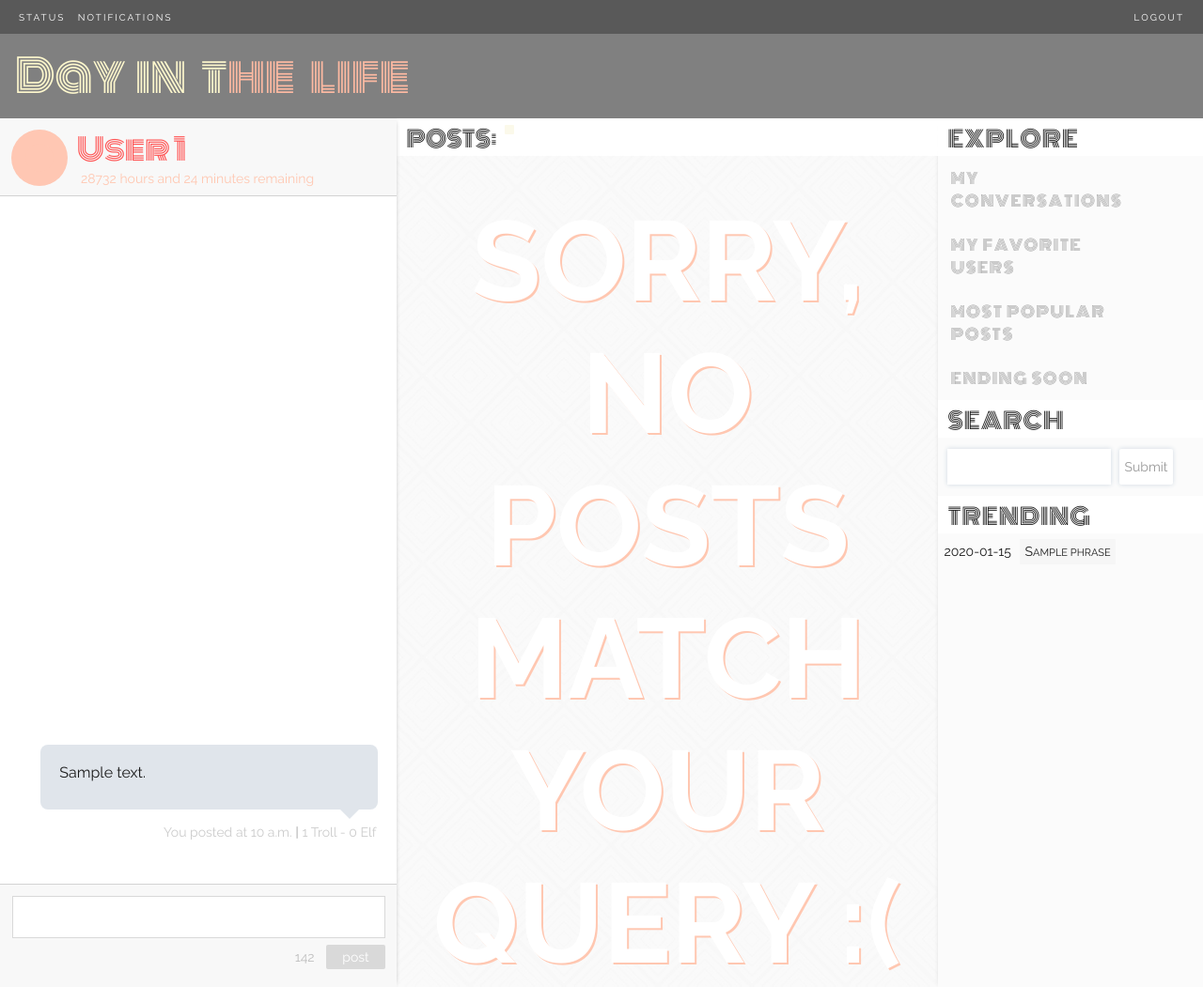
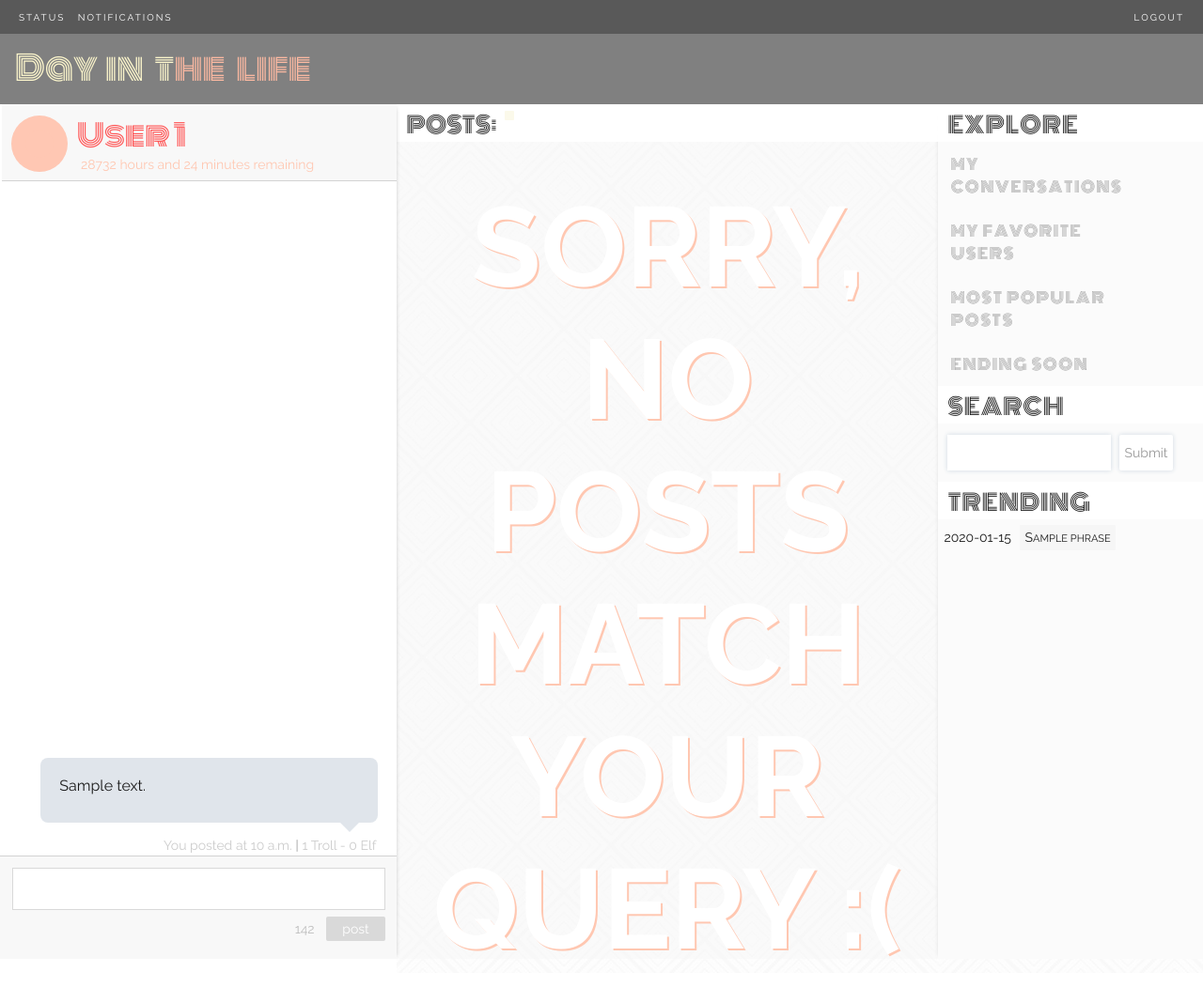
Before and after one commit to philtuskha/ditl, a Django app: template blog/templates/blog/home.html in a window 1280 px wide. Shown: the whole page at 94% size. After the commit the page ends 1019 px from the top, so only its background shows below. Run offline with Django 3.2, Linux system fonts and the light colour scheme; a user stored in the database is signed in; tables that the repository leaves empty hold one stand-in row (values such as "Sample post"); the template is opened without the code that fills it: values that come from a table or form of the project are taken from there, most other values are stand-ins (such as "Sample title", 1, 10 or a date in 2020); some libraries are stand-ins or nearby versions.

Commit message:
re-layout part5

```diff
--- a/blog/static/css/the.css
+++ b/blog/static/css/the.css
@@ -57,7 +57,7 @@ header {
 background-color: #808080;
 margin-top: 0;
 width:100%;
-height:90px;
+height:75px;
 position:relative;
 z-index:5;
 overflow:hidden;
@@ -66,7 +66,7 @@ transition:height 0.3s;
 -webkit-transform:translate3d(0,0,0);
 }
 header>div{
-height:90px;
+height:75px;
 width:100%;
 position:absolute;
 bottom:0;
@@ -74,7 +74,7 @@ left:0;
 }
 header>div h1, header>div h1 a, header>div h1 a:visited, header>div h1 a:active {
 color: #ffffff;
-font-size: 36pt;
+font-size: 27pt;
 text-decoration: none;
 padding: 8px 20px 0px 8px;
 margin:0;
@@ -264,7 +264,7 @@ transition:opacity 0.3s;
 }
 .content-wrap{
 width:100%;
-height:calc(100vh - 155px);/* calc(100vh - 126px); */
+height:calc(100vh - 170px);/* calc(100vh - 126px); */
 padding:0;
 position:relative;
 left:0;
@@ -583,47 +583,55 @@ box-shadow: 2px 0 5px -4px #888;
 #user{
 height:inherit;
 }
-#user>ul{
+#user-top{
 list-style:none;
 padding:12px 4px 0 4px;
 margin-left:2px;
 height:82px;
+position:relative;
+top:0;
+z-index:4;
+background:rgba(248,248,248,0.96);
+border-bottom: 1px solid #d3d3d3;
 }
-#user>ul>li{
+#user-top>li{
 display:inline-block;
 vertical-align:top;
 padding:0;
 }
-#user>ul>li:nth-child(1){
+#user-top>li:nth-child(1){
 width:76px;
 }
-#user>ul>li:nth-child(2){
+#user-top>li:nth-child(2){
 width:calc(100% - 76px);
 }
-#user>ul>li>h3{
+#user-top>li>h3{
 margin:-4px 0 0 0;
 color:#ff5050;
 font-size:32px;
 padding:0;
 height:44px;
 }
-#user>ul>li>p{
+#user-top>li>p{
 padding:4px 0 0 4px;
 }
 #time-text{
 color:#ffc7b1;
 }
 .user-view{
-width:100%;
-height:inherit;
+position:fixed;
+top:36px;
+left:0;
+width:33%;
+height:calc(100vh - 36px);
 /* height:calc(100vh - 110px); */
 background:#fff;
 border-top:1px solid #d3d3d3;
-padding-bottom:190px;
+padding:172px 0 108px 0;
 overflow-y: scroll;
 -webkit-overflow-scrolling: touch;
 margin-top:0;
-transition:margin-top 0.3s;
+transition:padding-top 0.3s;
 }
 
 .user-box-container{
@@ -1209,7 +1217,10 @@ and (max-width:48.125em){
 		width:0px;
 		transition:width 0.5s
 	}
-
+	.user-view{
+		width:100%;
+		padding:90px 0 108px 0;
+	}
 	header{
 		height:75px
 	}
@@ -1217,7 +1228,7 @@ and (max-width:48.125em){
  		height:75px;
  	}
  	header>div h1, header>div h1 a, header>div h1 a:visited, header>div h1 a:active {
-		text-align:center;
+		text-align:left;
  		font-size:27pt;
  	}
  	.content-wrap{
@@ -1287,7 +1298,9 @@ and (max-width: 64.000em){
 	.left-holder {
 		width: 42%;
 	}
-
+	.user-view{
+		width:42%;
+	}
 	.center{
 		width:58%;
 	}
--- a/blog/static/js/main.js
+++ b/blog/static/js/main.js
@@ -117,13 +117,32 @@ $(document).ready(function() {
 							if(st > 0 && st < scroll_max){
 
 
+
 								if(st > lastScrollTop ){     ///////// 0 && passed_direction <= 0
+
+									// if($("header").height() <= $("header>div").height()){
+// 										var dh = $("header").height() + (st - lastScrollTop)
+// 										$("header").css({height: dh + "px"})
+//
+// 										if (el.length == $(".user-view").length){
+// 											var cw_height = ($(window).innerHeight()-111)+"px"
+// 											$(".content-wrap").css({height:cw_height})
+// 										}
+//
+// 									}else if($("header").height() > $("header>div").height()){
+//
+// 										$("header").css({height: $("header>div").height() + "px"})
+// 									}
+//
+
+
 								//lastScrollTop = st
 									if(el.data("scroll") == "down"){
 										console.log(el.data("scroll"))
+										//el.off('scroll');
+										$("header").css({height:$("header>div").css("height")+"px"})
 
-										$("header").css({height:$("header>div").css("height")+"px"})
-										el.css({'margin-top':"-"+$("header>div").css("height")+"px"})
+										// el.css({'padding-top':$("header>div").css("height")})
 										if (el.length == $(".user-view").length){
 											var cw_height = ($(window).innerHeight()-111)+"px"
 											$(".content-wrap").css({height:cw_height})
@@ -134,20 +153,28 @@ $(document).ready(function() {
 									}
 
 								}else{
+//
+									// if($("header").height() <= $("header>div").height()){
+// 										var uh = $("header").height() - st - lastScrollTop
+// 										$("header").css({height: uh + "px"})
+// 									}else if($("header").height() < 0){
+// 										$("header").css({height: "0px"})
+// 									}
 									if(el.data("scroll") == "up"){
 										//lastScrollTop = st
 										console.log(el.data("scroll"))
 										$("header").css({height:"0px"})
+										// el.css({'padding-top':'-'+$("header>div").css("height")})
 										if (el.length == $(".user-view").length){
 											$(".content-wrap").css({height:$(window).innerHeight()-36+"px"})
 										}
 										el.data("scroll","down")
-										console.log(event)
+ 										console.log(event)
 
 									}
 
 								}
-								console.log($(this).children().last().height(), $(this).height())
+								//console.log($(this).children().last().height(), $(this).height())
 
 								lastScrollTop = st
 
--- a/blog/templates/blog/user_view.html
+++ b/blog/templates/blog/user_view.html
@@ -1,5 +1,5 @@
 {% load apptags %}
-<ul data-timediff="{{ timediff }}">
+<ul id="user-top" data-timediff="{{ timediff }}">
 	<li>
 		<svg width="60" height="60" class="chart">
 			<circle r="15" cx="30" cy="30" class="pie" fill=url('#grad2')/>
```
